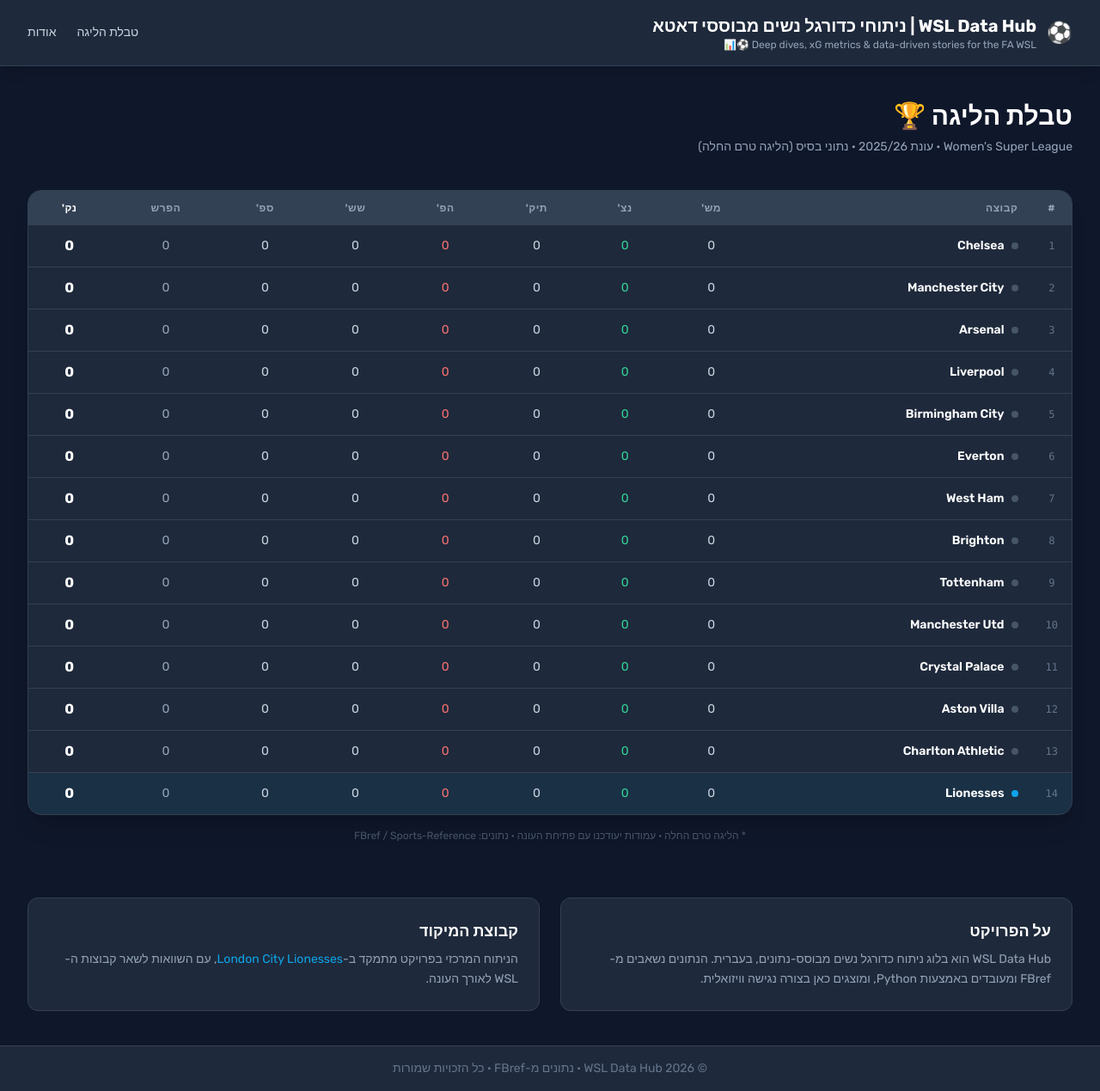
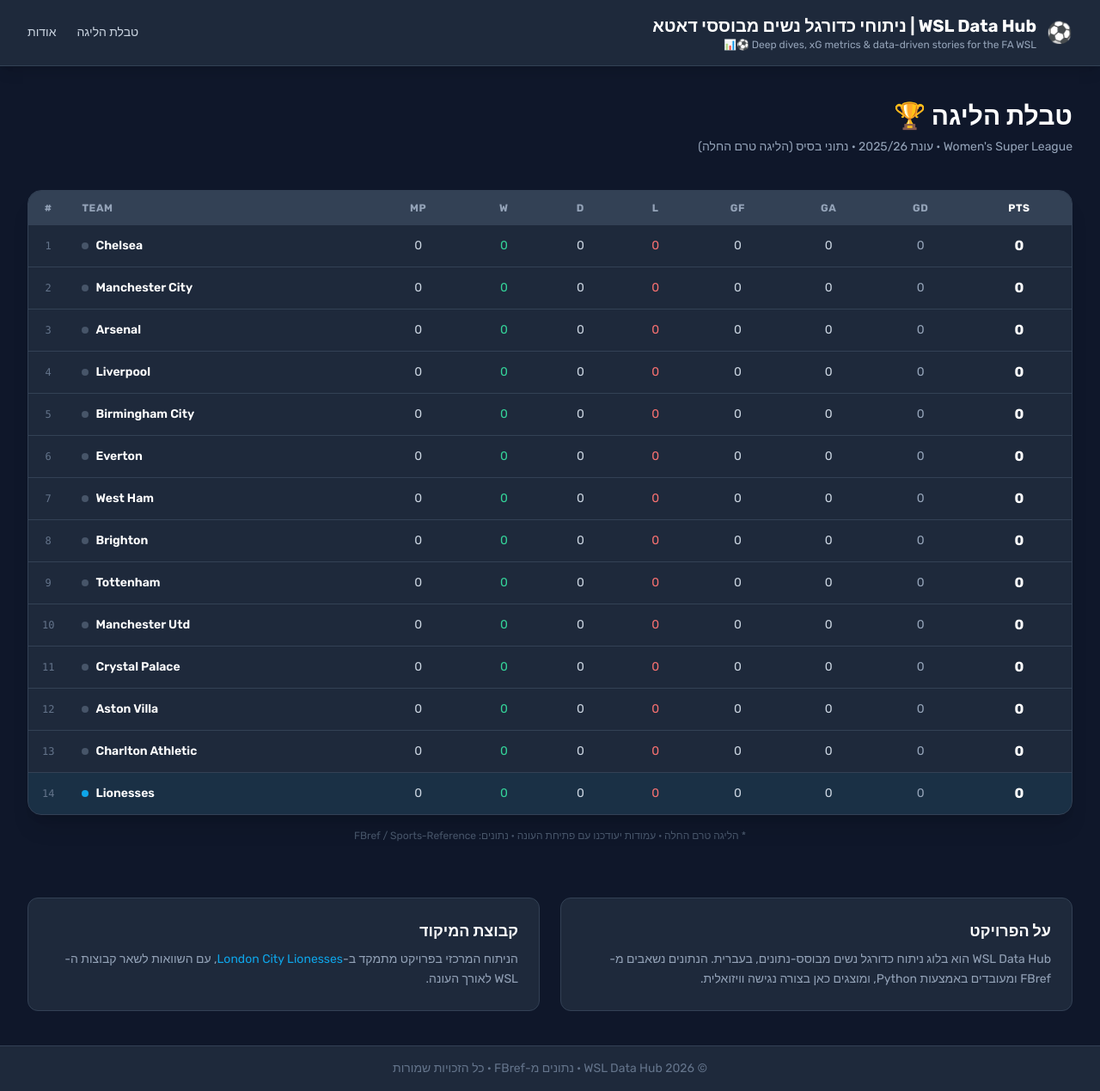
Before and after one commit to davidkorenblit/wsl-data-hub, a Jekyll site: the page built from index.md, in a window 1280 px wide. Shown: the whole page at 86% size. Built offline with Jekyll 4.4.1, drawn with Linux system fonts in a browser that asks for light colours; nearby versions of some CDN libraries.

Commit message:
UI: Set league table to LTR and update columns to English

```diff
--- a/index.md
+++ b/index.md
@@ -12,20 +12,20 @@
 
 <!-- League Table -->
 <div class="bg-surface-800 rounded-2xl shadow-xl overflow-hidden border border-surface-700">
-  <div class="overflow-x-auto">
-    <table class="w-full text-sm text-right">
+  <div class="overflow-x-auto" dir="ltr">
+    <table class="w-full text-sm text-left">
       <thead>
         <tr class="bg-surface-700 text-slate-400 uppercase text-xs tracking-wider">
           <th class="px-4 py-3 text-center w-10">#</th>
-          <th class="px-4 py-3">קבוצה</th>
-          <th class="px-4 py-3 text-center">מש'</th>
-          <th class="px-4 py-3 text-center">נצ'</th>
-          <th class="px-4 py-3 text-center">תיק'</th>
-          <th class="px-4 py-3 text-center">הפ'</th>
-          <th class="px-4 py-3 text-center">שש'</th>
-          <th class="px-4 py-3 text-center">ספ'</th>
-          <th class="px-4 py-3 text-center">הפרש</th>
-          <th class="px-4 py-3 text-center font-bold text-white">נק'</th>
+          <th class="px-4 py-3">Team</th>
+          <th class="px-4 py-3 text-center">MP</th>
+          <th class="px-4 py-3 text-center">W</th>
+          <th class="px-4 py-3 text-center">D</th>
+          <th class="px-4 py-3 text-center">L</th>
+          <th class="px-4 py-3 text-center">GF</th>
+          <th class="px-4 py-3 text-center">GA</th>
+          <th class="px-4 py-3 text-center">GD</th>
+          <th class="px-4 py-3 text-center font-bold text-white">Pts</th>
         </tr>
       </thead>
       <tbody class="divide-y divide-surface-700">
```
